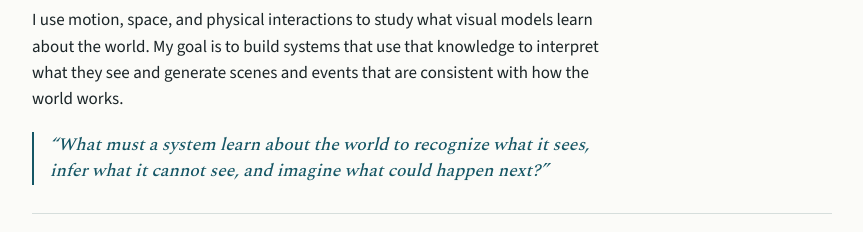
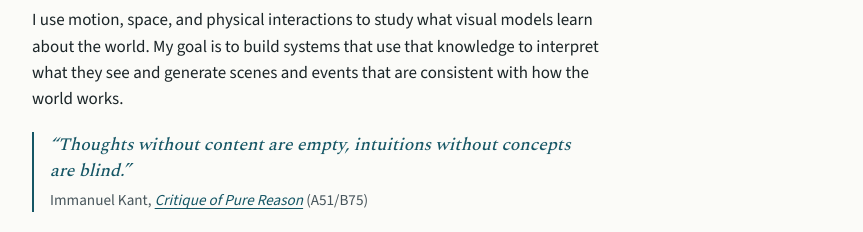
Before and after one commit to bishoymoussa/bishoymoussa.github.io, a plain HTML site: page index.html in a window 1280 px wide. Shown: the part 568-800 px from the top of the page, without its empty margins (208-1071 px from the left). Drawn offline with nearby package versions, Linux system fonts and the light colour scheme.

Commit message:
Add sourced Kant quotation and Voxel51 talk

```diff
--- a/index.html
+++ b/index.html
@@ -53,9 +53,12 @@ gtag('config', 'G-4E8G468480');
         <h2 id="research-heading">Research</h2>
         <p class="research-statement">I study the <strong>foundations of visual intelligence and visual learning</strong>. I want to understand how machines learn from visual experience, and how those learned representations support perception, reasoning, and generation.</p>
         <p class="research-statement">I use motion, space, and physical interactions to study what visual models learn about the world. My goal is to build systems that use that knowledge to interpret what they see and generate scenes and events that are consistent with how the world works.</p>
-        <blockquote class="quote">
-            <p>“What must a system learn about the world to recognize what it sees, infer what it cannot see, and imagine what could happen next?”</p>
-        </blockquote>
+        <figure class="quote">
+            <blockquote cite="https://cpb-us-w2.wpmucdn.com/u.osu.edu/dist/5/25851/files/2017/09/kant-first-critique-cambridge-1m89prv.pdf">
+                <p>“Thoughts without content are empty, intuitions without concepts are blind.”</p>
+            </blockquote>
+            <figcaption>Immanuel Kant, <cite><a href="https://cpb-us-w2.wpmucdn.com/u.osu.edu/dist/5/25851/files/2017/09/kant-first-critique-cambridge-1m89prv.pdf">Critique of Pure Reason</a></cite> (A51/B75)</figcaption>
+        </figure>
     </section>
 
     <section id="publications" aria-labelledby="publications-heading">
@@ -235,6 +238,7 @@ gtag('config', 'G-4E8G468480');
         <h2 id="talks-heading">Talks</h2>
         <div class="section-content">
             <ul>
+                <li><strong><a href="https://www.youtube.com/watch?v=QkU-mg5LzEM">Structure Over Scale: Learning Visual Reasoning from Pedagogical Video</a></strong> — Voxel51</li>
                 <li><strong><a href="https://www.youtube.com/watch?v=_YGwkrERpxs" target="_blank">Look Around and Pay Attention: Multi-camera Point Tracking Reimagined with Transformers</a></strong> — Presentation on the LAPA paper (Best Paper Award, 3DV 2026)</li>
                 <li><strong><a href="https://www.youtube.com/watch?v=UDscAJ-t8a0" target="_blank">What Remains Unsolved in Computer Vision? Rethinking the Boundaries of State-of-the-Art</a></strong> — Discussion on open challenges and future directions in computer vision research</li>
             </ul>
--- a/style.css
+++ b/style.css
@@ -129,7 +129,13 @@ main > section, .archive, footer {
     font: italic 500 1.1rem/1.5 var(--serif);
 }
 
-.quote p { margin: 0; }
+.quote blockquote, .quote p { margin: 0; }
+
+.quote figcaption {
+    margin-top: .35rem;
+    color: var(--muted);
+    font: .95rem/1.4 var(--sans);
+}
 
 .section-content ul, .archive ul { padding-inline-start: 1.15rem; }
 .section-content li, .archive li { margin-bottom: .55rem; }
```
